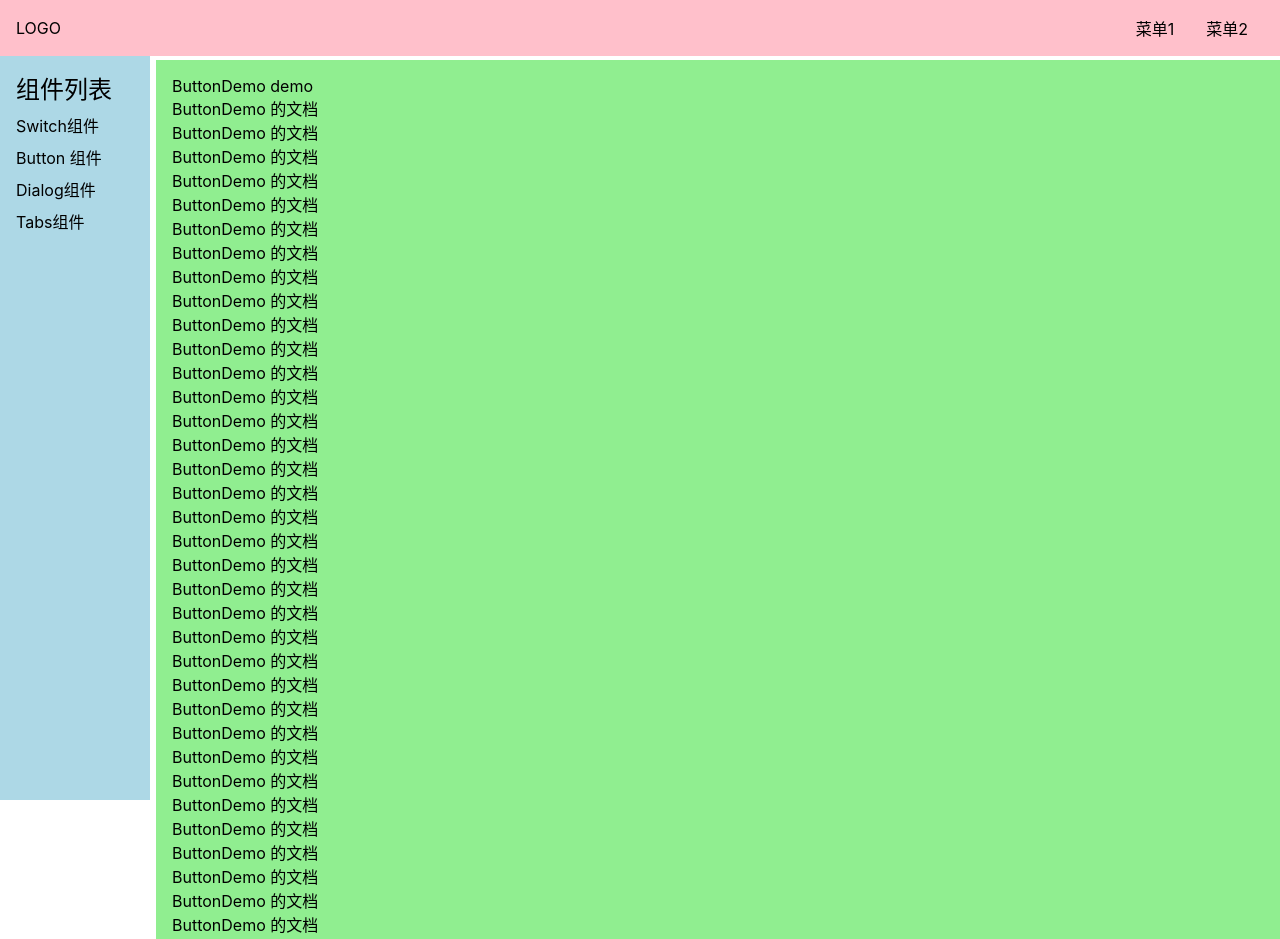
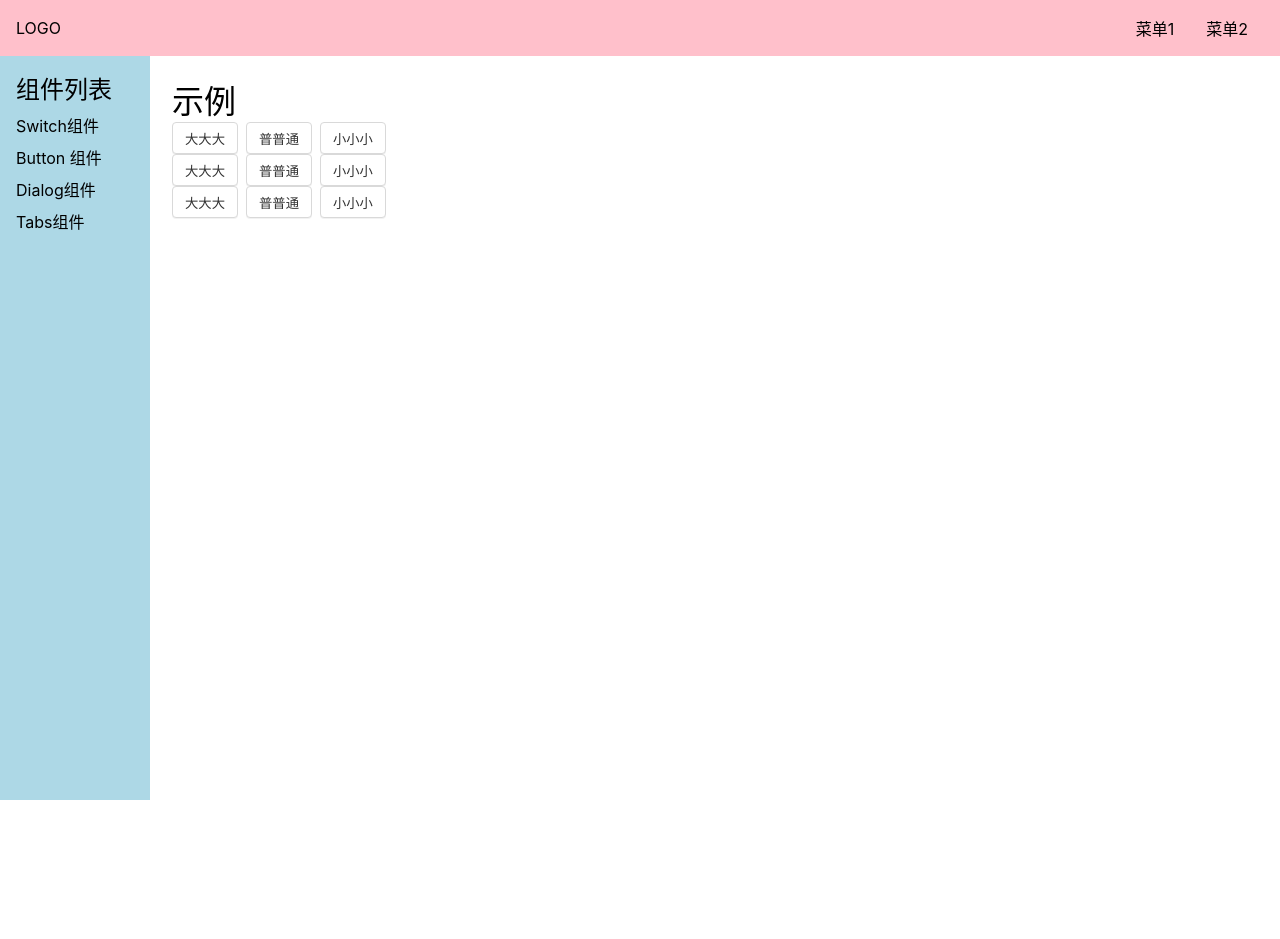
Before and after one commit to LiuLHui/vite-vue3-house, a Vue app: page /#/doc/button in a window 1280 px wide. Shown: the top 939 px of the page. After the commit the page ends 800 px from the top, so only its background shows below. Built offline with nearby package versions, Linux system fonts and the light colour scheme.

Commit message:
button基础样式

```diff
--- a/src/components/ButtonDemo.vue
+++ b/src/components/ButtonDemo.vue
@@ -1,52 +1,33 @@
 <template>
   <div>
-    ButtonDemo demo
-    <p>ButtonDemo 的文档</p>
-    <p>ButtonDemo 的文档</p>
-    <p>ButtonDemo 的文档</p>
-    <p>ButtonDemo 的文档</p>
-    <p>ButtonDemo 的文档</p>
-    <p>ButtonDemo 的文档</p>
-    <p>ButtonDemo 的文档</p>
-    <p>ButtonDemo 的文档</p>
-    <p>ButtonDemo 的文档</p>
-    <p>ButtonDemo 的文档</p>
-    <p>ButtonDemo 的文档</p>
-    <p>ButtonDemo 的文档</p>
-    <p>ButtonDemo 的文档</p>
-    <p>ButtonDemo 的文档</p>
-    <p>ButtonDemo 的文档</p>
-    <p>ButtonDemo 的文档</p>
-    <p>ButtonDemo 的文档</p>
-    <p>ButtonDemo 的文档</p>
-    <p>ButtonDemo 的文档</p>
-    <p>ButtonDemo 的文档</p>
-    <p>ButtonDemo 的文档</p>
-    <p>ButtonDemo 的文档</p>
-    <p>ButtonDemo 的文档</p>
-    <p>ButtonDemo 的文档</p>
-    <p>ButtonDemo 的文档</p>
-    <p>ButtonDemo 的文档</p>
-    <p>ButtonDemo 的文档</p>
-    <p>ButtonDemo 的文档</p>
-    <p>ButtonDemo 的文档</p>
-    <p>ButtonDemo 的文档</p>
-    <p>ButtonDemo 的文档</p>
-    <p>ButtonDemo 的文档</p>
-    <p>ButtonDemo 的文档</p>
-    <p>ButtonDemo 的文档</p>
-    <p>ButtonDemo 的文档</p>
-    <p>ButtonDemo 的文档</p>
-    <p>ButtonDemo 的文档</p>
-    <p>ButtonDemo 的文档</p>
-    <p>ButtonDemo 的文档</p>
-    <p>ButtonDemo 的文档</p>
-    <p>ButtonDemo 的文档</p>
-    <p>ButtonDemo 的文档</p>
+    <h1>示例</h1>
+    <div>
+      <Button size="big">大大大</Button>
+      <Button>普普通</Button>
+      <Button size="small">小小小</Button>
+    </div>
+    <div>
+      <Button theme="link" size="big">大大大</Button>
+      <Button theme="link">普普通</Button>
+      <Button size="small" theme="link">小小小</Button>
+    </div>
+    <div>
+      <Button size="big" theme="text">大大大</Button>
+      <Button theme="text">普普通</Button>
+      <Button size="small" theme="text">小小小</Button>
+    </div>
   </div>
 </template>
 <script>
+import Button from "../lib/Button.vue";
 export default {
   name: "ButtonDemo",
+  components: {
+    Button,
+  },
+  setup(props) {
+    const onClick = () => {};
+    return { onClick };
+  },
 };
 </script>
--- a/src/components/SwitchDemo.vue
+++ b/src/components/SwitchDemo.vue
@@ -1,6 +1,6 @@
 <template>
   <div>
-      <Switch :value="y" @input="y = $event"/>
+      <Switch v-model:value="bool" />
   </div>
 </template>
 <script lang="ts">
@@ -12,8 +12,8 @@ export default {
     Switch
   },
   setup() {
-    const y  = ref(true)
-    return { y }
+    const bool  = ref(false)
+    return { bool }
   }
 };
 </script>
--- /dev/null
+++ b/src/lib/Button.vue
@@ -0,0 +1,51 @@
+<template>
+  <button class="gulu-button" :class="`theme-${theme}`">
+    <slot></slot>
+  </button>
+</template>
+<script lang="ts">
+export default {
+  props: {
+    theme: {
+      type: String,
+      default: "button",
+    },
+  },
+};
+</script>
+<style lang="scss" scoped>
+$h: 32px;
+$border-color: #d9d9d9;
+$color: #333;
+$blue: #40a9ff;
+$radius: 4px;
+.gulu-button {
+  box-sizing: border-box;
+  height: $h;
+  padding: 0 12px;
+  cursor: pointer;
+  display: inline-flex;
+  justify-content: center;
+  align-items: center;
+  white-space: nowrap;
+  background: white;
+  color: $color;
+  border: 1px solid $border-color;
+  border-radius: $radius;
+  box-shadow: 0 1px 0 fade-out(black, 0.95);
+  & + & {
+    margin-left: 8px;
+  }
+  &:hover,
+  &:focus {
+    color: $blue;
+    border-color: $blue;
+  }
+  &:focus {
+    outline: none;
+  }
+  &::-moz-focus-inner {
+    border: 0;
+  }
+}
+</style>
--- a/src/lib/Switch.vue
+++ b/src/lib/Switch.vue
@@ -1,53 +1,64 @@
 <template>
-    <button @click="toggle" :class="{checked:value}">
+  <button @click="toggle" :class="{ checked: value }">
     <span></span>
   </button>
-    <div>{{value}}</div>
+  <div>{{ value }}</div>
 </template>
 <script>
-import { ref } from 'vue'
+import { ref } from "vue";
 export default {
-    name:'switchdemo',
-    props:{
-        value:Boolean,
+  name: "switchdemo",
+  props: {
+    value: Boolean,
   },
-    setup(props,context){
-        const toggle = ()=>{
-            context.emit('input',!props.value)
-        }
-        return { toggle }
-    }
-}
+  setup(props, context) {
+    const toggle = () => {
+      context.emit("update:value", !props.value);
+    };
+    return { toggle };
+  },
+};
 </script>
-<style lang="scss">
+<style lang="scss" scoped>
 $h: 22px;
 $h2: $h - 4px;
-  button{
+button {
   height: $h;
-    width: $h*2;
+  width: $h * 2;
   border: none;
-    background: grey;
+  background: #bfbfbf;
   border-radius: $h/2;
   position: relative;
   outline: none;
-  }
-  span{
+  > span {
     position: absolute;
     top: 2px;
     left: 2px;
     height: $h2;
     width: $h2;
-    background:white;
+    background: white;
     border-radius: $h2 / 2;
-    transition: left 250ms;
+    transition: all 250ms;
   }
-  button.checked{
-      background:blue;
+  &.checked {
+    background: #1890ff;
+    > span {
+      left: calc(100% - #{$h2} - 2px);
     }
-  button.checked > span {
-    left: calc( 100% - #{$h2} - 2px);
   }
-  button:focus{
+  &:focus {
     outline: none;
   }
+  &:active {
+    > span {
+      width: $h2 + 4px;
+    }
+  }
+  &.checked:active {
+    > span {
+      width: $h2 + 4px;
+      margin-left: -4px;
+    }
+  }
+}
 </style>
--- a/src/views/Doc.vue
+++ b/src/views/Doc.vue
@@ -64,7 +64,7 @@ export default {
   > main {
     flex-grow: 1;
     padding: 16px;
-    background: lightgreen;
+    background: white;
   }
 }
 
```
Also changed, not shown: 笔记.txt (added). Lines whose indentation alone changed are shown as unchanged.
